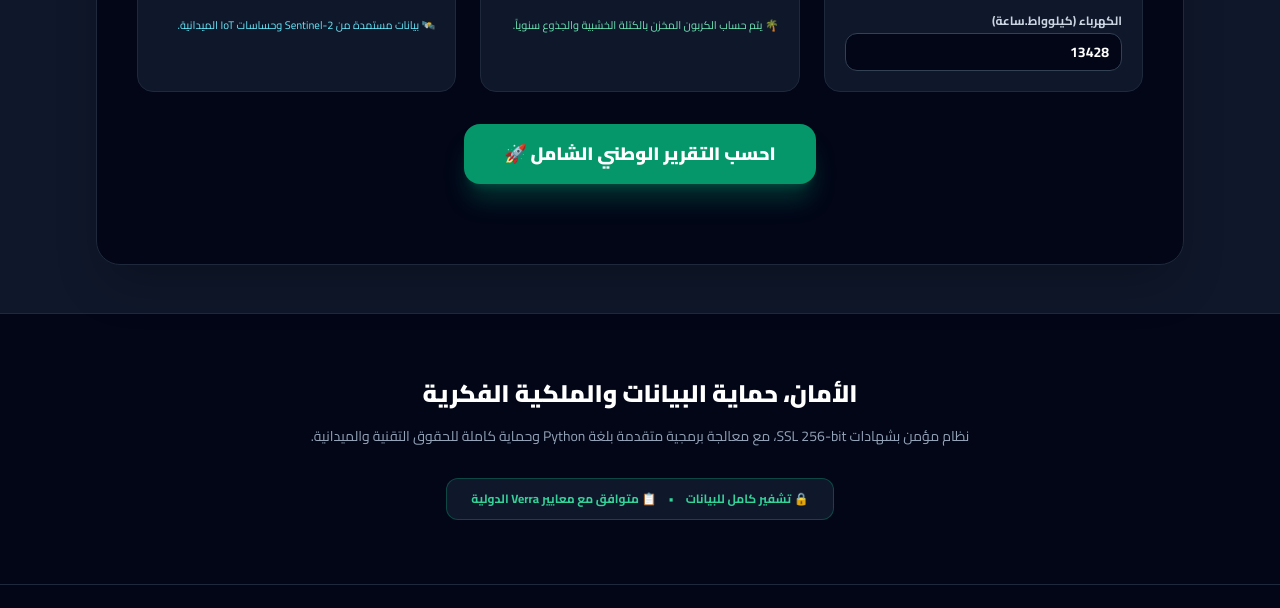
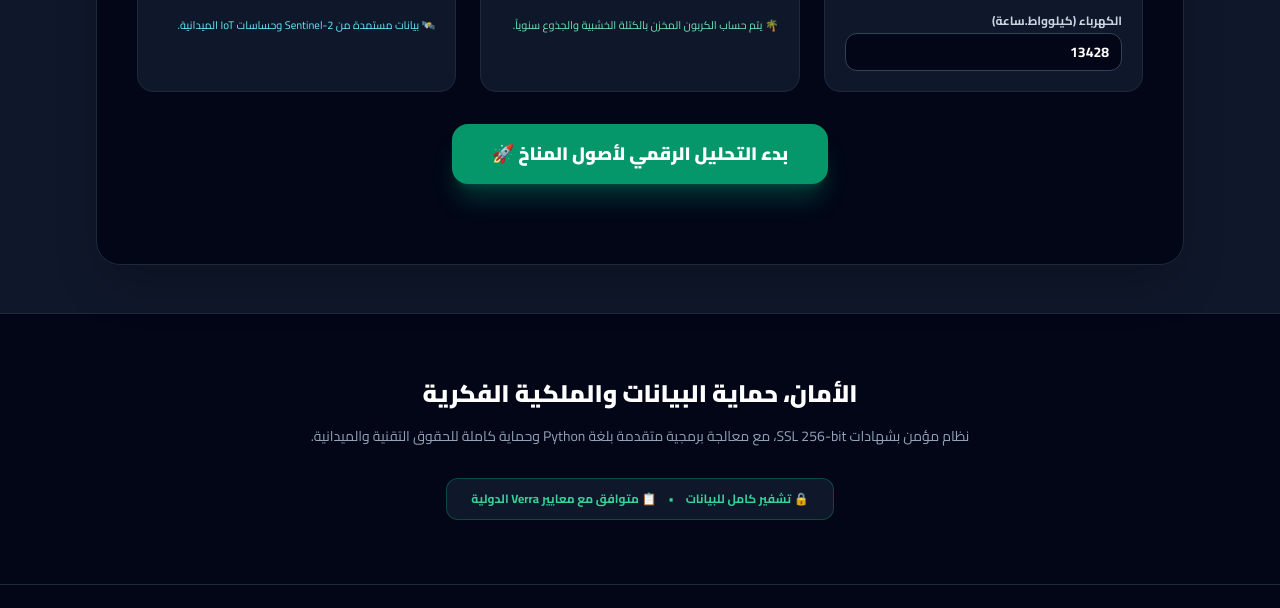
Before and after one commit to nilus-eca-tech/nilus-eca, a plain HTML site: page index.html in a window 1280 px wide. Shown: the part 1593-2201 px from the top of the page. Drawn offline with nearby package versions, Linux system fonts and the light colour scheme.

Commit message:
Update index.html

```diff
--- a/index.html
+++ b/index.html
@@ -160,7 +160,7 @@
             <!-- زر الحساب الفوري -->
             <div class="text-center mb-10">
                 <button onclick="calculateResults()" class="bg-emerald-600 hover:bg-emerald-500 text-white font-black px-10 py-4 rounded-2xl text-lg shadow-xl shadow-emerald-600/30 transition transform hover:-translate-y-0.5" data-i18n="calcBtn">
-                    احسب التقرير الوطني الشامل 🚀
+                    بدء التحليل الرقمي لأصول المناخ 🚀
                 </button>
             </div>
 
@@ -256,7 +256,7 @@
                 ndviLabel: "مؤشر الغطاء النباتي (NDVI)",
                 soilInputLabel: "معدل تخزين التربة (طن/هكتار)",
                 satNote: "🛰️ بيانات مستمدة من Sentinel-2 وحساسات IoT الميدانية.",
-                calcBtn: "احسب التقرير الوطني الشامل 🚀",
+                calcBtn: "بدء التحليل الرقمي لأصول المناخ 🚀",
                 resHeader: "📊 نتائج التحليل البيئي والتقني المعتمد",
                 r1: "إجمالي الانبعاثات الناتجة:",
                 r2: "الكربون الممتص بواسطة الأشجار والنخيل:",
@@ -303,7 +303,7 @@
                 ndviLabel: "NDVI Index",
                 soilInputLabel: "Soil Sequestration Rate (Ton/Hectare)",
                 satNote: "🛰️ Data derived from Sentinel-2 and field IoT sensors.",
-                calcBtn: "Calculate Comprehensive National Report 🚀",
+                calcBtn: "Start Digital Climate Asset Analysis 🚀",
                 resHeader: "📊 Certified Environmental & Technical Analysis Results",
                 r1: "Total Emissions Generated:",
                 r2: "Carbon Sequestrated by Trees & Palms:",
@@ -350,16 +350,10 @@
 
             const soilRate = parseFloat(document.getElementById('soilInput').value) || 0;
 
-            // حساب الانبعاثات (معادلات تقريبية معتمدة)
             const emissions = (diesel * 2.68 + fert * 1.3 + elec * 0.45) / 1000;
-
-            // امتصاص الأشجار والنخيل
             const treesAbsorption = (palmCount * 0.05) + (orchardArea * 2.5);
-
-            // تخزين التربة
             const soilAbsorption = orchardArea * soilRate;
 
-            // صافي الأثر
             const totalAbsorption = treesAbsorption + soilAbsorption;
             const netBalance = totalAbsorption - emissions;
 
```
